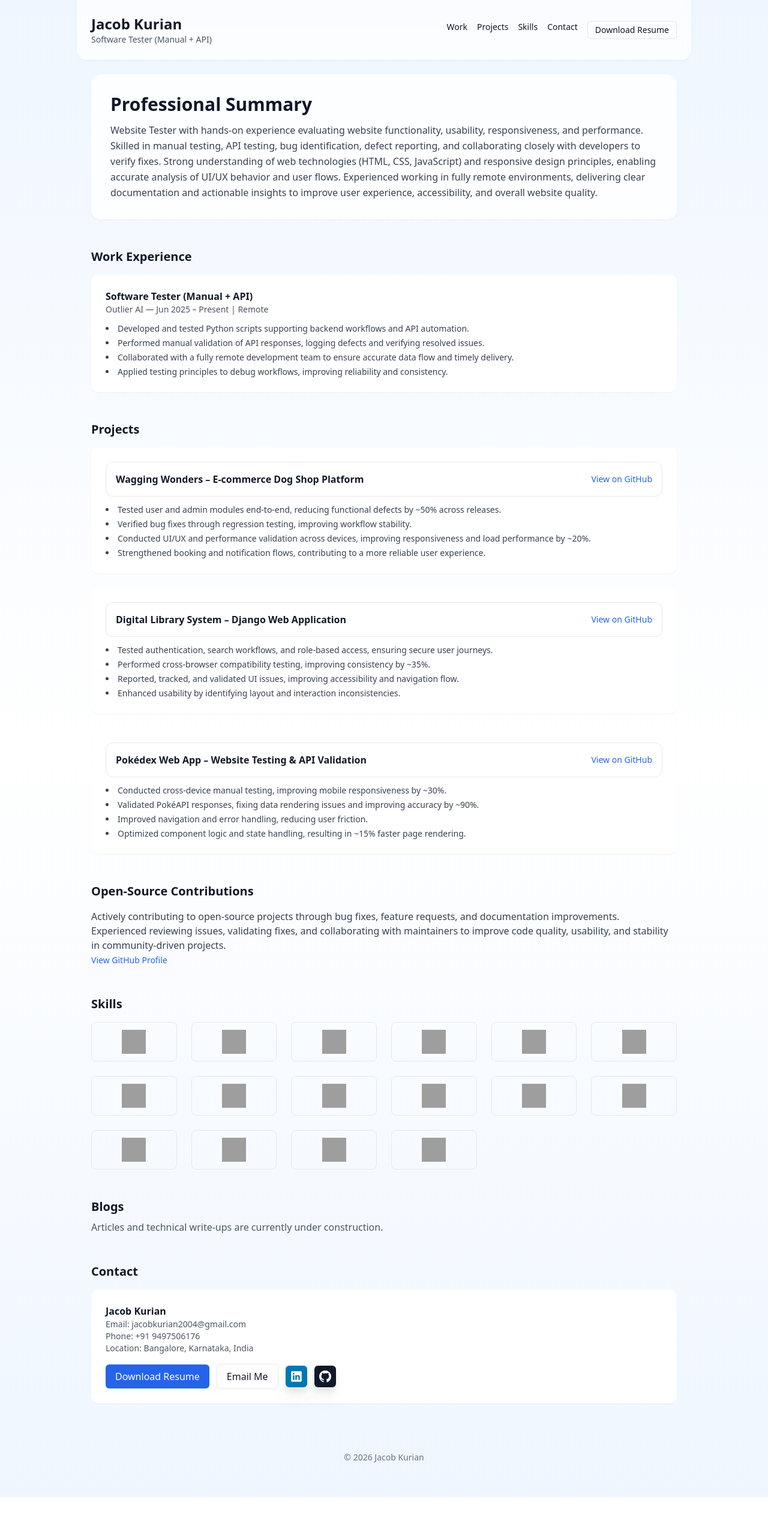
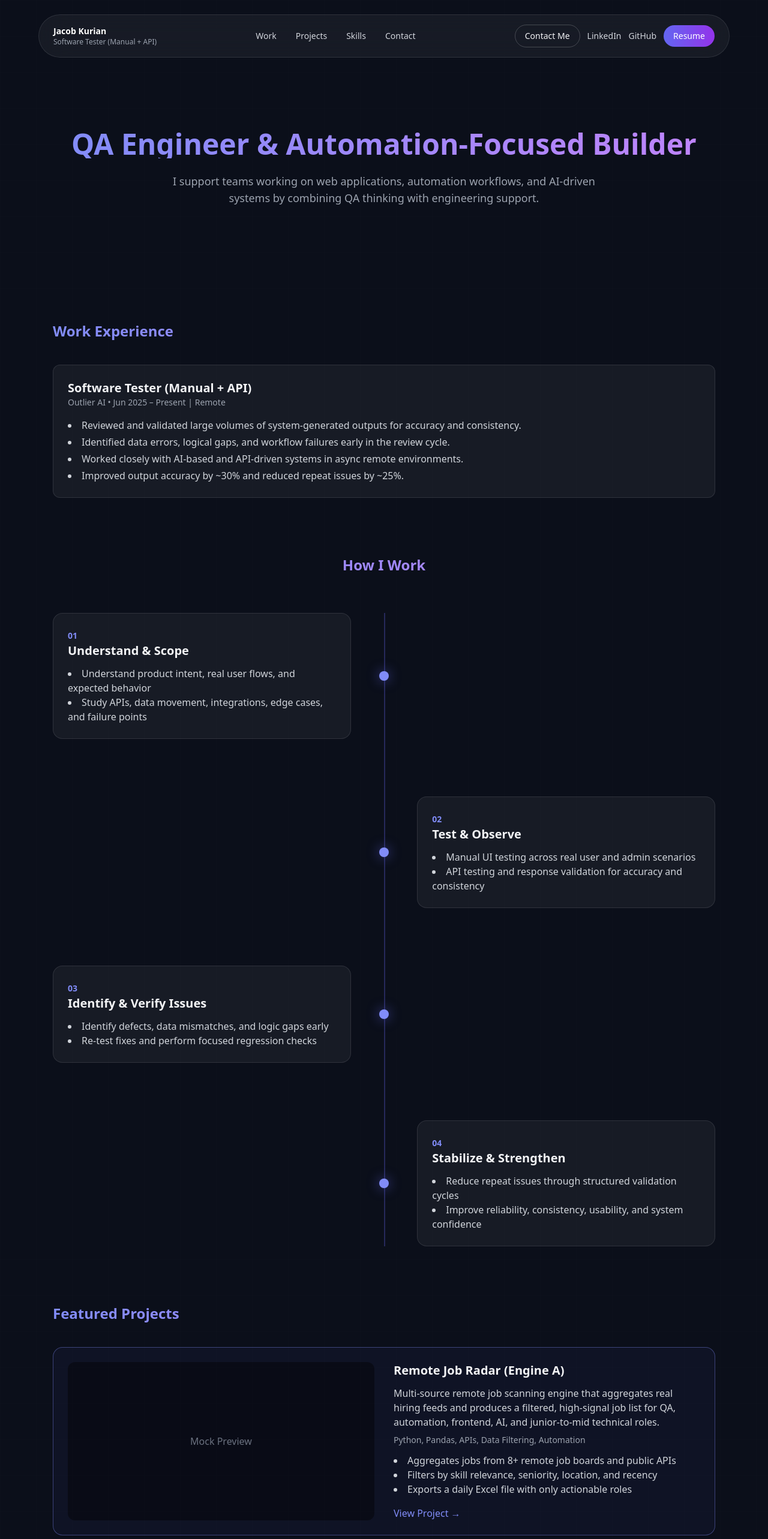
Before and after one commit to Yakhob/jacob-portfolio, a React (Create React App) app: page / in a window 1280 px wide. Shown: the top 2566 px of the page at 60% size. Before the commit the page ends 2496 px from the top, so only its background shows below. Built offline with nearby package versions, Linux system fonts and the light colour scheme; grey boxes are pictures that could not be loaded; the HTML template or start-up script is replaced by a standard one.

Commit message:
Refactor App component layout and content
Refactor App component to enhance layout and content structure, including updates to work experience, projects, and skills sections.

```diff
--- a/src/App.js
+++ b/src/App.js
@@ -1,4 +1,41 @@
 import React from "react";
+
+/* -------------------- DATA -------------------- */
+
+const workflowSteps = [
+  {
+    step: "01",
+    title: "Understand & Scope",
+    points: [
+      "Understand product intent, real user flows, and expected behavior",
+      "Study APIs, data movement, integrations, edge cases, and failure points",
+    ],
+  },
+  {
+    step: "02",
+    title: "Test & Observe",
+    points: [
+      "Manual UI testing across real user and admin scenarios",
+      "API testing and response validation for accuracy and consistency",
+    ],
+  },
+  {
+    step: "03",
+    title: "Identify & Verify Issues",
+    points: [
+      "Identify defects, data mismatches, and logic gaps early",
+      "Re-test fixes and perform focused regression checks",
+    ],
+  },
+  {
+    step: "04",
+    title: "Stabilize & Strengthen",
+    points: [
+      "Reduce repeat issues through structured validation cycles",
+      "Improve reliability, consistency, usability, and system confidence",
+    ],
+  },
+];
 
 const workExperience = [
   {
@@ -6,287 +43,261 @@ const workExperience = [
     company: "Outlier AI",
     period: "Jun 2025 – Present | Remote",
     points: [
-      "Developed and tested Python scripts supporting backend workflows and API automation.",
-      "Performed manual validation of API responses, logging defects and verifying resolved issues.",
-      "Collaborated with a fully remote development team to ensure accurate data flow and timely delivery.",
-      "Applied testing principles to debug workflows, improving reliability and consistency.",
+      "Reviewed and validated large volumes of system-generated outputs for accuracy and consistency.",
+      "Identified data errors, logical gaps, and workflow failures early in the review cycle.",
+      "Worked closely with AI-based and API-driven systems in async remote environments.",
+      "Improved output accuracy by ~30% and reduced repeat issues by ~25%.",
     ],
   },
 ];
 
 const projects = [
   {
+    title: "Remote Job Radar (Engine A)",
+    description:
+      "Multi-source remote job scanning engine that aggregates real hiring feeds and produces a filtered, high-signal job list for QA, automation, frontend, AI, and junior-to-mid technical roles.",
+    tech: "Python, Pandas, APIs, Data Filtering, Automation",
+    link: "https://github.com/Yakhob",
+    bullets: [
+      "Aggregates jobs from 8+ remote job boards and public APIs",
+      "Filters by skill relevance, seniority, location, and recency",
+      "Exports a daily Excel file with only actionable roles",
+    ],
+    featured: true,
+  },
+  {
     title: "Wagging Wonders – E-commerce Dog Shop Platform",
+    description:
+      "End-to-end testing of user and admin modules in a full-stack e-commerce platform.",
+    tech: "Manual Testing, API Testing, UI Validation",
     link: "https://github.com/Yakhob/wagging-wonders",
-    points: [
-      "Tested user and admin modules end-to-end, reducing functional defects by ~50% across releases.",
-      "Verified bug fixes through regression testing, improving workflow stability.",
-      "Conducted UI/UX and performance validation across devices, improving responsiveness and load performance by ~20%.",
-      "Strengthened booking and notification flows, contributing to a more reliable user experience.",
-    ],
   },
   {
     title: "Digital Library System – Django Web Application",
+    description:
+      "Tested authentication, search workflows, and role-based access in a Django-based platform.",
+    tech: "Django, Manual Testing, Cross-Browser Testing",
     link: "https://github.com/Yakhob/Digital-Library-System",
-    points: [
-      "Tested authentication, search workflows, and role-based access, ensuring secure user journeys.",
-      "Performed cross-browser compatibility testing, improving consistency by ~35%.",
-      "Reported, tracked, and validated UI issues, improving accessibility and navigation flow.",
-      "Enhanced usability by identifying layout and interaction inconsistencies.",
-    ],
-  },
-  {
-    title: "Pokédex Web App – Website Testing & API Validation",
-    link: "https://github.com/Yakhob/Pokedex",
-    points: [
-      "Conducted cross-device manual testing, improving mobile responsiveness by ~30%.",
-      "Validated PokéAPI responses, fixing data rendering issues and improving accuracy by ~90%.",
-      "Improved navigation and error handling, reducing user friction.",
-      "Optimized component logic and state handling, resulting in ~15% faster page rendering.",
-    ],
   },
 ];
 
-const skillIcons = [
+const skillGroups = {
+  Testing: [
     { name: "Selenium", icon: "selenium/selenium-original.svg" },
     { name: "Postman", icon: "postman/postman-original.svg" },
     { name: "JMeter", icon: "apache/apache-original.svg" },
+  ],
+  Backend: [
     { name: "Python", icon: "python/python-original.svg" },
     { name: "Django", icon: "django/django-plain.svg" },
     { name: "Flask", icon: "flask/flask-original.svg" },
-  { name: "JavaScript", icon: "javascript/javascript-original.svg" },
-  { name: "HTML", icon: "html5/html5-original.svg" },
-  { name: "CSS", icon: "css3/css3-original.svg" },
-  { name: "PostgreSQL", icon: "postgresql/postgresql-original.svg" },
-  { name: "MySQL", icon: "mysql/mysql-original.svg" },
-  { name: "SQLite", icon: "sqlite/sqlite-original.svg" },
+    { name: "Pandas", icon: "pandas/pandas-original.svg" },
+  ],
+  Automation: [
+    { name: "n8n", icon: "apache/apache-original.svg" },
+    { name: "Requests", icon: "python/python-original.svg" },
+    { name: "BeautifulSoup", icon: "python/python-original.svg" },
+  ],
+  Tools: [
     { name: "Git", icon: "git/git-original.svg" },
     { name: "Linux", icon: "linux/linux-original.svg" },
-  { name: "Shell", icon: "bash/bash-original.svg" },
     { name: "Docker", icon: "docker/docker-original.svg" },
-];
+    { name: "JavaScript", icon: "javascript/javascript-original.svg" },
+    { name: "React", icon: "react/react-original.svg" },
+  ],
+};
+
+/* -------------------- APP -------------------- */
 
 export default function App() {
   return (
-    <div className="min-h-screen bg-gradient-to-b from-blue-50 via-white to-blue-50 text-gray-900">
+    <div className="min-h-screen text-gray-100 bg-[#0b0f1a] relative overflow-hidden">
+      {/* GRID */}
+      <div
+        className="absolute inset-0 opacity-[0.15]"
+        style={{
+          backgroundImage:
+            "linear-gradient(rgba(255,255,255,0.04) 1px, transparent 1px), linear-gradient(90deg, rgba(255,255,255,0.04) 1px, transparent 1px)",
+          backgroundSize: "60px 60px",
+        }}
+      />
+
+      <div className="relative z-10">
         {/* HEADER */}
-      <header className="max-w-5xl mx-auto p-6 flex justify-between items-center bg-white/70 backdrop-blur rounded-b-2xl shadow-sm sticky top-0 z-50">
+        <header className="max-w-6xl mx-auto px-6 py-4 mt-6 flex justify-between items-center bg-white/5 backdrop-blur-xl border border-white/10 rounded-full sticky top-4 z-50">
           <div>
-          <h1 className="text-2xl font-semibold">Jacob Kurian</h1>
-          <p className="text-sm text-gray-600">
-            Software Tester (Manual + API)
-          </p>
+            <h1 className="text-sm font-semibold text-white">Jacob Kurian</h1>
+            <p className="text-xs text-gray-400">Software Tester (Manual + API)</p>
           </div>
-        <nav className="flex gap-4 text-sm">
-          <a href="#work" className="hover:underline">Work</a>
-          <a href="#projects" className="hover:underline">Projects</a>
-          <a href="#skills" className="hover:underline">Skills</a>
-          <a href="#contact" className="hover:underline">Contact</a>
-          <a
-            href="/JacobKurian_Resume.pdf"
-            download
-            className="border px-3 py-1 rounded"
-          >
-            Download Resume
+
+          <nav className="hidden md:flex gap-8 text-sm text-gray-300">
+            <a href="#work" className="hover:text-white">Work</a>
+            <a href="#projects" className="hover:text-white">Projects</a>
+            <a href="#skills" className="hover:text-white">Skills</a>
+            <a href="#contact" className="hover:text-white">Contact</a>
+          </nav>
+
+          <div className="flex items-center gap-3">
+            <a href="#contact" className="hidden sm:inline px-4 py-2 text-sm rounded-full border border-white/20 hover:bg-white/10">
+              Contact Me
             </a>
-        </nav>
+            <a href="https://www.linkedin.com/in/jacob-kurian-b78725243/" target="_blank" rel="noreferrer" className="text-sm text-gray-300 hover:text-white">
+              LinkedIn
+            </a>
+            <a href="https://github.com/Yakhob" target="_blank" rel="noreferrer" className="text-sm text-gray-300 hover:text-white">
+              GitHub
+            </a>
+            <a href="/JacobKurian_Resume.pdf" download className="px-4 py-2 rounded-full text-sm bg-gradient-to-r from-indigo-500 to-purple-600 text-white">
+              Resume
+            </a>
+          </div>
         </header>
 
-      <main className="max-w-5xl mx-auto p-6 space-y-12">
-
-        {/* PROFESSIONAL SUMMARY */}
-        <section className="bg-white/80 backdrop-blur rounded-2xl p-8 shadow-sm">
-          <h2 className="text-3xl font-bold mb-3">Professional Summary</h2>
-          <p className="text-gray-700 leading-relaxed">
-            Website Tester with hands-on experience evaluating website
-            functionality, usability, responsiveness, and performance. Skilled
-            in manual testing, API testing, bug identification, defect reporting,
-            and collaborating closely with developers to verify fixes. Strong
-            understanding of web technologies (HTML, CSS, JavaScript) and
-            responsive design principles, enabling accurate analysis of UI/UX
-            behavior and user flows. Experienced working in fully remote
-            environments, delivering clear documentation and actionable insights
-            to improve user experience, accessibility, and overall website
-            quality.
+        <main className="max-w-6xl mx-auto p-6 space-y-24">
+          {/* HERO */}
+          <section className="text-center py-24">
+            <h1 className="text-4xl md:text-5xl font-bold bg-gradient-to-r from-indigo-400 to-purple-400 bg-clip-text text-transparent">
+              QA Engineer & Automation-Focused Builder
+            </h1>
+            <p className="max-w-3xl mx-auto mt-6 text-gray-400 text-lg">
+              I support teams working on web applications, automation workflows,
+              and AI-driven systems by combining QA thinking with engineering support.
             </p>
           </section>
 
           {/* WORK EXPERIENCE */}
           <section id="work">
-          <h3 className="text-xl font-semibold mb-4">Work Experience</h3>
-          {workExperience.map((w) => (
-            <div key={w.role} className="bg-white p-6 rounded-xl shadow-sm">
-              <div className="font-semibold">{w.role}</div>
-              <div className="text-sm text-gray-600">
-                {w.company} — {w.period}
-              </div>
-              <ul className="list-disc list-inside mt-3 text-sm text-gray-700 space-y-1">
-                {w.points.map((p, i) => (
-                  <li key={i}>{p}</li>
-                ))}
+            <h2 className="text-2xl font-semibold mb-10 bg-gradient-to-r from-indigo-400 to-purple-400 bg-clip-text text-transparent">
+              Work Experience
+            </h2>
+
+            {workExperience.map((job) => (
+              <div key={job.role} className="bg-white/5 border border-white/10 rounded-xl p-6">
+                <h3 className="text-xl font-semibold">{job.role}</h3>
+                <p className="text-gray-400 text-sm mb-4">
+                  {job.company} • {job.period}
+                </p>
+                <ul className="list-disc list-inside text-gray-300 space-y-1">
+                  {job.points.map((p, i) => <li key={i}>{p}</li>)}
                 </ul>
               </div>
             ))}
           </section>
 
+          {/* HOW I WORK */}
+          <section>
+            <h2 className="text-2xl font-semibold text-center mb-16 bg-gradient-to-r from-indigo-400 to-purple-400 bg-clip-text text-transparent">
+              How I Work
+            </h2>
+
+            <div className="relative">
+              <div className="absolute left-1/2 top-0 h-full w-[2px] bg-indigo-500/30 hidden md:block" />
+
+              <div className="space-y-24">
+                {workflowSteps.map((w, i) => (
+                  <div key={w.step}
+                    className={`relative flex flex-col md:flex-row items-center ${i % 2 === 0 ? "md:justify-start" : "md:justify-end"}`}
+                  >
+                    <div className="absolute left-1/2 -translate-x-1/2 w-4 h-4 rounded-full bg-indigo-400 shadow-[0_0_20px_rgba(99,102,241,0.6)] hidden md:block" />
+
+                    <div className="md:w-[45%] bg-white/5 border border-white/10 rounded-2xl p-6">
+                      <span className="text-indigo-400 text-sm font-semibold">{w.step}</span>
+                      <h4 className="text-xl font-semibold mb-3">{w.title}</h4>
+                      <ul className="list-disc list-inside text-gray-300">
+                        {w.points.map((p, i) => <li key={i}>{p}</li>)}
+                      </ul>
+                    </div>
+                  </div>
+                ))}
+              </div>
+            </div>
+          </section>
+
           {/* PROJECTS */}
           <section id="projects">
-          <h3 className="text-xl font-semibold mb-4">Projects</h3>
-          <div className="space-y-6">
+            <h2 className="text-2xl font-semibold mb-10 bg-gradient-to-r from-indigo-400 to-purple-400 bg-clip-text text-transparent">
+              Featured Projects
+            </h2>
+
+            <div className="space-y-12">
               {projects.map((p) => (
-              <div key={p.title} className="bg-white p-6 rounded-xl shadow-sm">
-                <div className="flex justify-between items-center p-4 border rounded-xl hover:shadow-md hover:scale-105 transition duration-300 bg-white">
-                  <h4 className="font-semibold">{p.title}</h4>
-                  <a
-                    href={p.link}
-                    target="_blank"
-                    rel="noreferrer"
-                    className="text-blue-600 text-sm"
+                <div key={p.title}
+                  className={`grid md:grid-cols-2 gap-8 p-6 rounded-2xl border ${p.featured ? "border-indigo-400/40 bg-indigo-500/5" : "border-white/10 bg-white/5"}`}
                 >
-                    View on GitHub
+                  <div className="rounded-xl bg-black/40 flex items-center justify-center text-gray-500">
+                    Mock Preview
+                  </div>
+
+                  <div>
+                    <h3 className="text-xl font-semibold">{p.title}</h3>
+                    <p className="text-gray-300 mt-3">{p.description}</p>
+                    <p className="text-sm text-gray-400 mt-2">{p.tech}</p>
+
+                    {p.bullets && (
+                      <ul className="list-disc list-inside text-gray-300 mt-3">
+                        {p.bullets.map((b, i) => <li key={i}>{b}</li>)}
+                      </ul>
+                    )}
+
+                    <a href={p.link} target="_blank" rel="noreferrer"
+                      className="inline-block mt-4 text-indigo-400 hover:underline">
+                      View Project →
                     </a>
                   </div>
-                <ul className="list-disc list-inside mt-3 text-sm text-gray-700 space-y-1">
-                  {p.points.map((pt, i) => (
-                    <li key={i}>{pt}</li>
-                  ))}
-                </ul>
                 </div>
               ))}
             </div>
           </section>
 
-        {/* OPEN SOURCE */}
-        <section>
-          <h3 className="text-xl font-semibold mb-4">Open-Source Contributions</h3>
-          <p className="text-gray-700">
-            Actively contributing to open-source projects through bug fixes,
-            feature requests, and documentation improvements. Experienced
-            reviewing issues, validating fixes, and collaborating with
-            maintainers to improve code quality, usability, and stability in
-            community-driven projects.
-            <br />
-            <a
-              href="https://github.com/Yakhob"
-              target="_blank"
-              rel="noreferrer"
-              className="text-blue-600 text-sm"
-            >
-              View GitHub Profile
-            </a>
-          </p>
+          {/* SKILLS */}
+          <section id="skills">
+            <h2 className="text-2xl font-semibold mb-8 bg-gradient-to-r from-indigo-400 to-purple-400 bg-clip-text text-transparent">
+              Skills
+            </h2>
+
+            {Object.entries(skillGroups).map(([group, skills]) => (
+              <div key={group} className="mb-8">
+                <h4 className="uppercase text-gray-400 text-sm mb-4">{group}</h4>
+                <div className="grid grid-cols-3 sm:grid-cols-4 md:grid-cols-6 gap-6">
+                  {skills.map((s) => (
+                    <img key={s.name}
+                      src={`https://cdn.jsdelivr.net/gh/devicons/devicon/icons/${s.icon}`}
+                      alt={s.name}
+                      title={s.name}
+                      className="w-10 h-10 mx-auto"
+                    />
+                  ))}
+                </div>
+              </div>
+            ))}
+          </section>
+          {/* CONTACT */}
+          <section id="contact" className="grid md:grid-cols-2 gap-12 bg-white/5 p-10 rounded-2xl">
+            <div>
+              <h2 className="text-3xl font-bold mb-4">Why Work With Me</h2>
+              <ul className="space-y-3 text-gray-300">
+                <li>✔ Clear async communication</li>
+                <li>✔ Strong QA + automation mindset</li>
+                <li>✔ Comfortable owning tasks end-to-end</li>
+                <li>✔ Focus on long-term stability</li>
+              </ul>
+            </div>
+
+            <form className="space-y-4">
+              <input className="w-full px-4 py-3 bg-black/40 rounded-lg" placeholder="Your name" />
+              <input className="w-full px-4 py-3 bg-black/40 rounded-lg" placeholder="Your email" />
+              <textarea className="w-full px-4 py-3 bg-black/40 rounded-lg" rows="4" placeholder="Tell me what you're working on…" />
+              <button className="w-full py-3 bg-gradient-to-r from-indigo-500 to-purple-600 rounded-lg">
+                Send Message
+              </button>
+            </form>
           </section>
 
-        {/* SKILLS */}
-        <section id="skills">
-          <h3 className="text-xl font-semibold mb-4">Skills</h3>
-          <div className="grid grid-cols-3 sm:grid-cols-4 md:grid-cols-6 gap-6">
-            {skillIcons.map((s) => (
-              <div
-                key={s.name}
-                title={s.name}
-                className="flex justify-center p-3 border rounded-lg hover:shadow transition"
-              >
-                <img
-                  src={`https://cdn.jsdelivr.net/gh/devicons/devicon/icons/${s.icon}`}
-                  alt={s.name}
-                  className="w-10 h-10"
-                />
-              </div>
-            ))}
-          </div>
-        </section>
-
-        {/* BLOGS */}
-        <section>
-          <h3 className="text-xl font-semibold mb-2">Blogs</h3>
-          <p className="text-gray-600">
-            Articles and technical write-ups are currently under construction.
-          </p>
-        </section>
-
-        {/* CONTACT */}
-        <section id="contact">
-          <h3 className="text-xl font-semibold mb-4">Contact</h3>
-          <div className="bg-white p-6 rounded-xl shadow-sm hover:shadow-md transition duration-300 space-y-4">
-            <div>
-              <div className="font-semibold">Jacob Kurian</div>
-              <div className="text-sm text-gray-600">Email: jacobkurian2004@gmail.com</div>
-              <div className="text-sm text-gray-600">Phone: +91 9497506176</div>
-              <div className="text-sm text-gray-600">Location: Bangalore, Karnataka, India</div>
-            </div>
-
-            {/* Buttons Row */}
-            <div className="flex gap-3 items-center">
-              <a
-                href="/JacobKurian_Resume.pdf"
-                download
-                className="px-4 py-2 bg-blue-600 text-white rounded-md hover:bg-blue-700 transition"
-              >
-                Download Resume
-              </a>
-              <a
-                href="mailto:jacobkurian2004@gmail.com"
-                className="px-4 py-2 border rounded-md hover:bg-gray-100 transition"
-              >
-                Email Me
-              </a>
-
-              {/* LinkedIn Tooltip Button */}
-              <div className="relative">
-                <a
-                  href="https://www.linkedin.com/in/jacob-kurian"
-                  target="_blank"
-                  rel="noreferrer"
-                >
-                  <button className="group flex justify-center items-center p-2 rounded-md drop-shadow-xl bg-[#0077b5] text-white font-semibold hover:translate-y-[-3px] transition-all duration-300">
-                    <svg
-                      xmlns="http://www.w3.org/2000/svg"
-                      width="1em"
-                      height="1.1em"
-                      viewBox="0 0 512 512"
-                      fill="currentColor"
-                      className="w-5 h-5"
-                    >
-                      <path d="M444.17 32H70.28C49.85 32 32 46.7 32 66.89v374.72C32 461.91 49.85 480 70.28 480h373.78c20.54 0 35.94-18.21 35.94-38.39V66.89C480.12 46.7 464.6 32 444.17 32zm-273.3 373.43h-64.18V205.88h64.18zM141 175.54h-.46c-20.54 0-33.84-15.29-33.84-34.43 0-19.49 13.65-34.42 34.65-34.42s33.85 14.82 34.31 34.42c-.01 19.14-13.31 34.43-34.66 34.43zm264.43 229.89h-64.18V296.32c0-26.14-9.34-44-32.56-44-17.74 0-28.24 12-32.91 23.69-1.75 4.2-2.22 9.92-2.22 15.76v113.66h-64.18V205.88h64.18v27.77c9.34-13.3 23.93-32.44 57.88-32.44 42.13 0 74 27.77 74 87.64z" />
-                    </svg>
-                    <span className="absolute -top-10 left-1/2 transform -translate-x-1/2 opacity-0 group-hover:opacity-100 text-sm text-gray-700 bg-white px-2 py-1 rounded shadow">
-                      LinkedIn
-                    </span>
-                  </button>
-                </a>
-              </div>
-
-              {/* GitHub Tooltip Button */}
-              <div className="relative">
-                <a
-                  href="https://github.com/Yakhob"
-                  target="_blank"
-                  rel="noreferrer"
-                >
-                  <button className="group flex justify-center items-center p-2 rounded-md drop-shadow-xl bg-gray-900 text-white font-semibold hover:translate-y-[-3px] transition-all duration-300">
-                    <svg
-                      xmlns="http://www.w3.org/2000/svg"
-                      viewBox="0 0 24 24"
-                      fill="currentColor"
-                      className="w-5 h-5"
-                    >
-                      <path d="M12 0C5.37 0 0 5.373 0 12c0 5.303 3.438 9.8 8.205 11.387.6.113.82-.26.82-.577 0-.285-.01-1.04-.015-2.04-3.338.724-4.042-1.61-4.042-1.61-.546-1.387-1.333-1.756-1.333-1.756-1.09-.744.083-.729.083-.729 1.205.084 1.84 1.238 1.84 1.238 1.07 1.834 2.807 1.304 3.492.997.108-.775.42-1.305.762-1.605-2.665-.3-5.466-1.335-5.466-5.933 0-1.31.468-2.382 1.236-3.222-.124-.303-.536-1.523.116-3.176 0 0 1.008-.322 3.3 1.23.957-.266 1.983-.399 3.003-.404 1.02.005 2.047.138 3.006.404 2.29-1.552 3.296-1.23 3.296-1.23.654 1.653.242 2.873.118 3.176.77.84 1.234 1.912 1.234 3.222 0 4.61-2.804 5.628-5.475 5.924.431.372.815 1.102.815 2.222 0 1.606-.014 2.896-.014 3.286 0 .32.216.694.825.576C20.565 21.796 24 17.303 24 12c0-6.627-5.373-12-12-12z"/>
-                    </svg>
-                    <span className="absolute -top-10 left-1/2 transform -translate-x-1/2 opacity-0 group-hover:opacity-100 text-sm text-gray-700 bg-white px-2 py-1 rounded shadow">
-                      GitHub
-                    </span>
-                  </button>
-                </a>
-              </div>
-            </div>
-          </div>
-        </section>
-
-        <footer className="text-center text-sm text-gray-500 py-8">
+          <footer className="text-center text-gray-400 py-10">
             © {new Date().getFullYear()} Jacob Kurian
           </footer>
         </main>
       </div>
+    </div>
   );
 }
```
Lines whose indentation alone changed are shown as unchanged.
